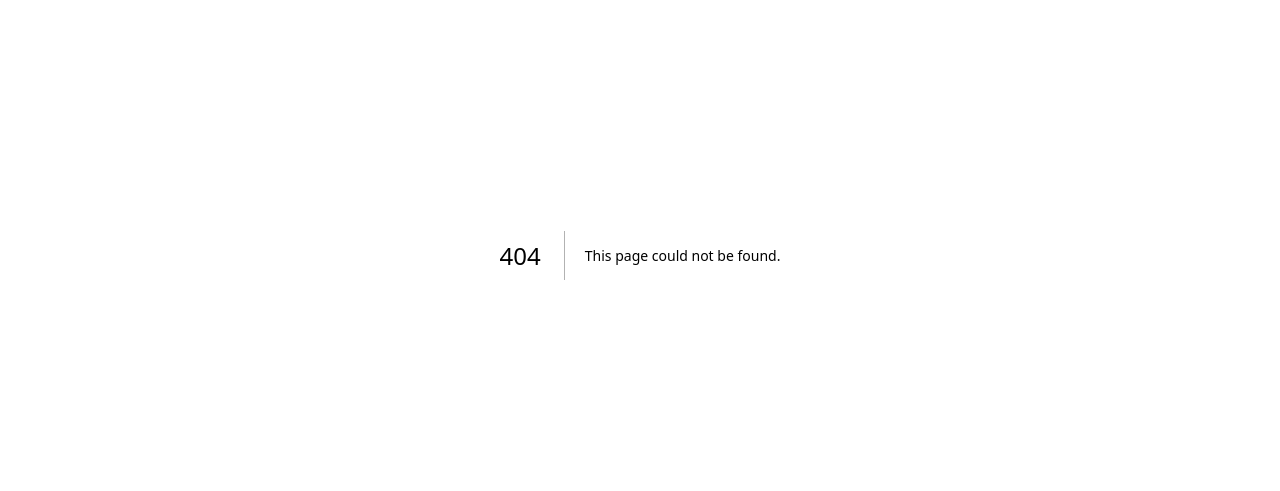
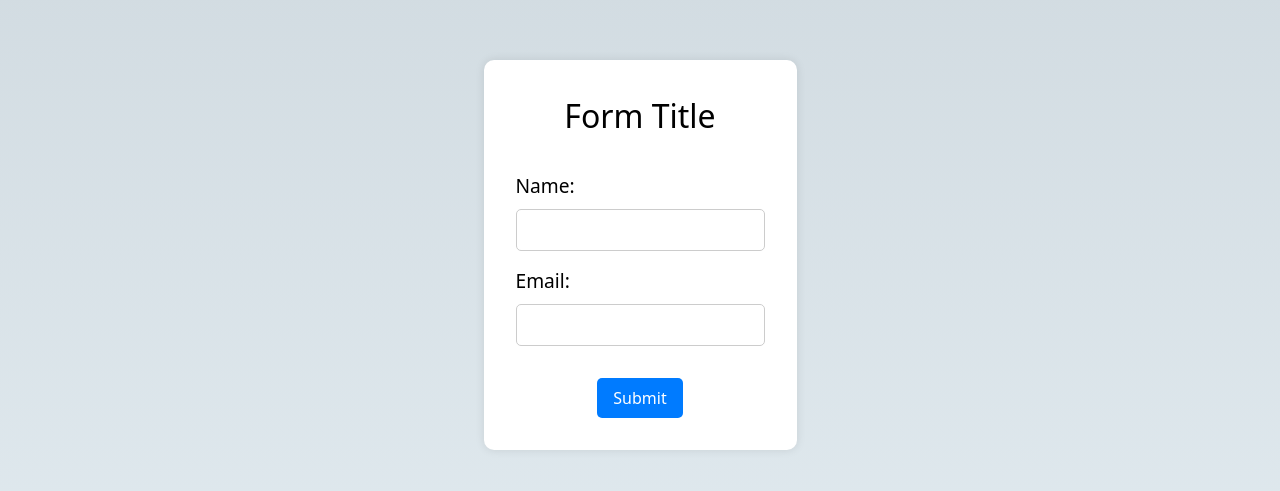
Before and after one commit to BlockchainUSC/passivum_wallet, a Next.js app in the folder front-end/: page /StakeForm in a window 1280 px wide. Before the commit this address had no page. Shown: the part 145-636 px from the top of the page. Built offline with nearby package versions, Linux system fonts and the light colour scheme.

Commit message:
init exchanges view

```diff
--- a/front-end/src/pages/AutoStake.tsx
+++ b/front-end/src/pages/AutoStake.tsx
@@ -1,7 +1,54 @@
+import ImageStyles from "../styles/ImageRow.module.css";
+import StakeForm from "./StakeForm";
+import React, { useState } from 'react';
+
+
 export default function AutoStakePage() {
-    const addFriend = () => {
+    const [showForm, setShowForm] = useState(false);
+    const [selectedImage, setSelectedImage] = useState('');
 
+    const handleImageClick = (imageUrl: React.SetStateAction<string>) => {
+        setSelectedImage(imageUrl);
+        setShowForm(true);
+    };
+
+    const Form = () => {
+        // Here we can define the form component
+        return (
+            <div className={ImageStyles.formContainer}>
+                <h2 className={ImageStyles.formTitle}>Stake your assets</h2>
+                <StakeForm />
+            </div>
+        );
+    };
+    // builds the row of images
+    const ImageRow = () => {
+        const images = [
+            'https://images.prismic.io/contrary-research/0fdbf218-37ff-4afb-af27-1cfafb081dbc_Uniswap+Long+Logo.png?auto=compress,format',
+            'https://logowik.com/content/uploads/images/1inch-1inch8031.jpg',
+            'https://coincentral.com/wp-content/uploads/2018/01/0x.png'
+        ];
+
+        return (
+            <div>
+                {!showForm ? (<div className={ImageStyles.imageRow}>
+                    {images.map((imageUrl) => (
+                        <div key={imageUrl} className={ImageStyles.imageContainer}>
+                            <img
+                                src={imageUrl}
+                                onClick={() => handleImageClick(imageUrl)}
+                            />
+                        </div>
+                    ))}
+                </div>) :
+                (
+                    <Form />
+                )
                 }
+            </div>
+        );
+    };
+
     return (
         <main
             className={`flex min-h-screen flex-col items-center justify-between p-24`}
@@ -23,18 +70,11 @@ export default function AutoStakePage() {
             </div>
 
             <div className="relative text-3xl flex place-items-center before:absolute before:h-[300px] before:w-[480px] before:-translate-x-1/2 before:rounded-full before:bg-gradient-radial before:from-white before:to-transparent before:blur-2xl before:content-[''] after:absolute after:-z-20 after:h-[180px] after:w-[240px] after:translate-x-1/3 after:bg-gradient-conic after:from-sky-200 after:via-blue-200 after:blur-2xl after:content-[''] before:dark:bg-gradient-to-br before:dark:from-transparent before:dark:to-blue-700/10 after:dark:from-sky-900 after:dark:via-[#0141ff]/40 before:lg:h-[360px]">
-            Add Friends
+                Stake your assets
             </div>
 
-            <form className="flex" onSubmit={addFriend}>
-                <input type="text"></input>
-                <button
-            type="submit"
-            className={`text-white-100 bg-blue-100 p-2 w-full rounded-xl text-xl`}
-          >
-            Add
-          </button>
-            </form>
+            <ImageRow />
+
             <div className="flex my-24 text-center lg:mb-0 lg:grid-cols-4 lg:text-left">
                 <a
                     href="/"
@@ -44,10 +84,8 @@ export default function AutoStakePage() {
                     <h2 className={`mb-3 text-2xl font-semibold`}>
                         Back
                     </h2>
-
                 </a>
             </div>
         </main>
     );
-
 }
--- /dev/null
+++ b/front-end/src/pages/StakeForm.tsx
@@ -0,0 +1,26 @@
+import styles from "../styles/FormScreen.module.css";
+
+export default function StakeForm() {
+  return (
+    <div className={styles.container}>
+      <form className={styles.form}>
+        <h2 className={styles.title}>Form Title</h2>
+        <div className={styles.field}>
+          <label htmlFor="name" className={styles.label}>
+            Name:
+          </label>
+          <input type="text" id="name" className={styles.input} />
+        </div>
+        <div className={styles.field}>
+          <label htmlFor="email" className={styles.label}>
+            Email:
+          </label>
+          <input type="email" id="email" className={styles.input} />
+        </div>
+        <button type="submit" className={styles.button}>
+          Submit
+        </button>
+      </form>
+    </div>
+  );
+}
--- /dev/null
+++ b/front-end/src/styles/FormScreen.module.css
@@ -0,0 +1,57 @@
+.container {
+    background-image: linear-gradient(to bottom, #cfd9df 0%, #e2ebf0 100%);
+    min-height: 100vh;
+    display: flex;
+    justify-content: center;
+    align-items: center;
+  }
+
+  .form {
+    background-color: white;
+    border-radius: 10px;
+    padding: 2rem;
+    box-shadow: 0px 0px 10px rgba(0, 0, 0, 0.1);
+    display: flex;
+    flex-direction: column;
+    align-items: center;
+  }
+
+  .title {
+    font-size: 2rem;
+    margin-bottom: 2rem;
+  }
+
+  .field {
+    display: flex;
+    flex-direction: column;
+    margin-bottom: 1rem;
+  }
+
+  .label {
+    font-size: 1.2rem;
+    margin-bottom: 0.5rem;
+  }
+
+  .input {
+    padding: 0.5rem;
+    font-size: 1rem;
+    border: 1px solid #ccc;
+    border-radius: 5px;
+    width: 100%;
+  }
+
+  .button {
+    background-color: #007bff;
+    color: white;
+    padding: 0.5rem 1rem;
+    font-size: 1rem;
+    border: none;
+    border-radius: 5px;
+    cursor: pointer;
+    margin-top: 1rem;
+    transition: all 0.3s ease;
+  }
+
+  .button:hover {
+    background-color: #0069d9;
+  }
--- /dev/null
+++ b/front-end/src/styles/ImageRow.module.css
@@ -0,0 +1,25 @@
+.imageRow {
+    display: flex;
+    border-radius: 10px;
+    overflow: hidden;
+    width: 100%;
+    max-width: 1200px;
+    /* set a maximum width */
+    margin: 0 auto;
+    /* center the images vertically */
+    align-items: center;
+    /* center the images horizontally */
+    justify-content: center;
+}
+
+.imageRow img {
+    width: 300px;
+    /* set a fixed width */
+    height: 150px;
+    /* set a fixed height */
+    object-fit: cover;
+    /* scale the image to fill the box */
+    border-radius: 10px;
+    margin-right: 10px;
+    /* add margin between the images */
+}
--- a/front-end/src/styles/globals.css
+++ b/front-end/src/styles/globals.css
@@ -25,3 +25,19 @@ body {
     )
     rgb(var(--background-start-rgb));
 }
+
+
+/* styling for the companies in stake assets */
+.imageRow {
+  display: flex;
+  border-radius: 10px;
+  overflow: hidden;
+}
+
+.imageRow img {
+  width: 400px;
+  height: 300px;
+  object-fit: cover;
+  border-radius: 10px;
+  margin-right: 10px;
+}
```
Lines whose indentation alone changed are shown as unchanged.
